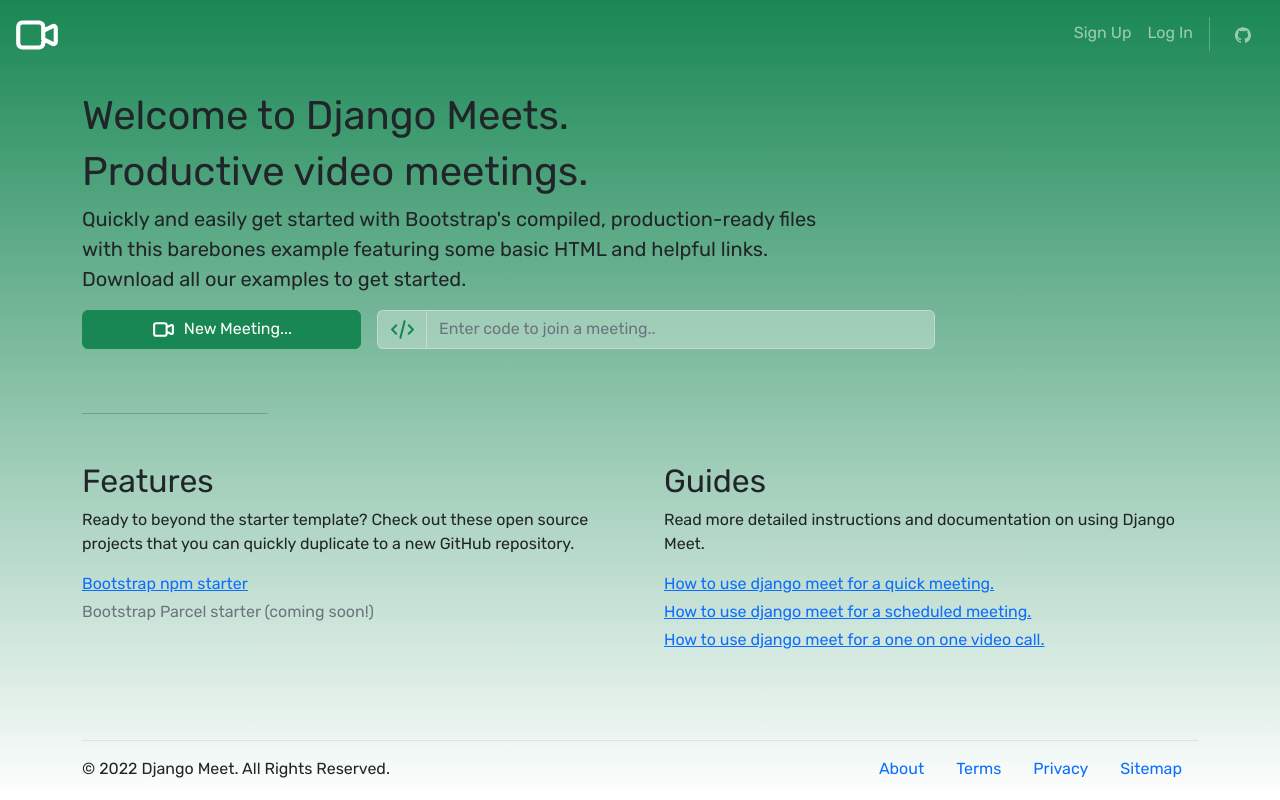
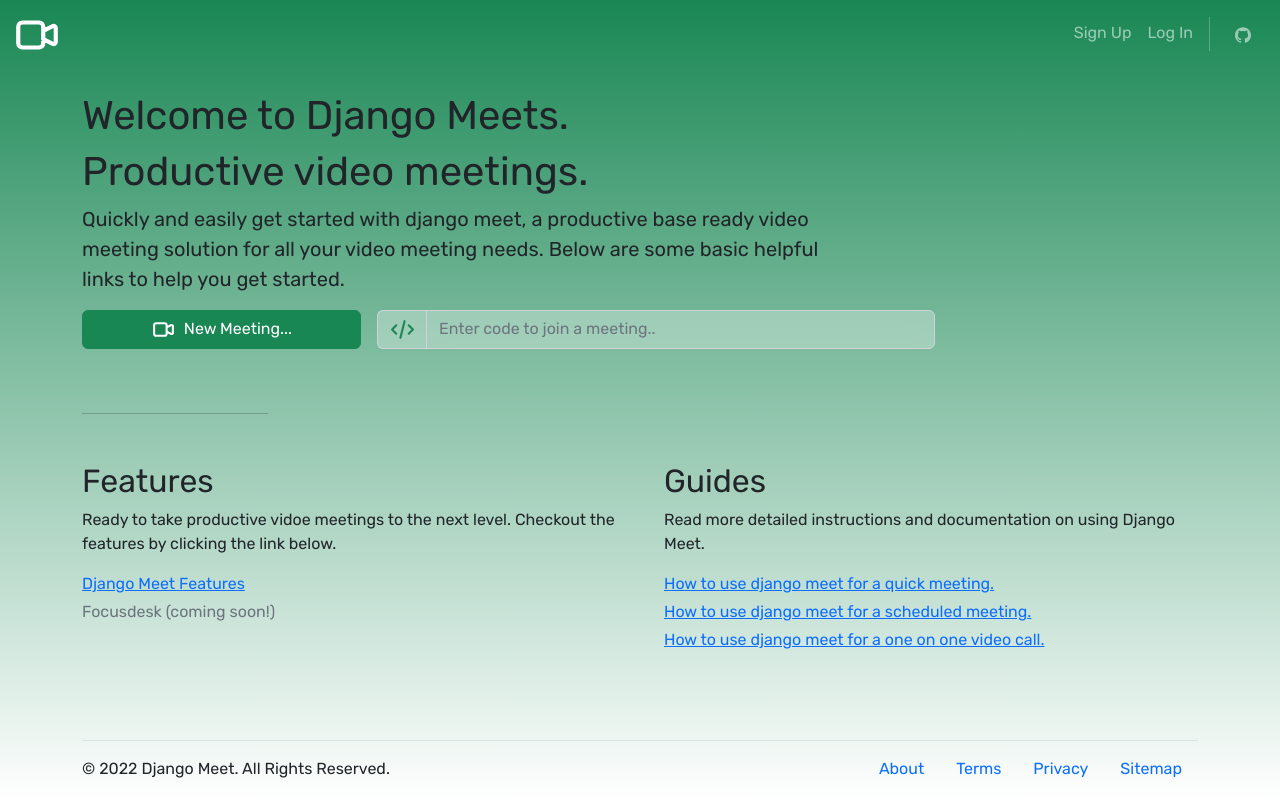
Before and after one commit to Mwale-Jonathan/django_meet, a Django app: page / in a window 1280 px wide. Run offline with Django 4.2, Linux system fonts and the light colour scheme; some web fonts are replaced.

Commit message:
fixed up cta and features part

```diff
--- a/templates/core/landing.html
+++ b/templates/core/landing.html
@@ -5,10 +5,10 @@
 <h1>Welcome to Django Meets.</h1>
 <h1>Productive video meetings.</h1>
 <p class="fs-5 col-md-8">
-    Quickly and easily get started with Bootstrap's compiled,
-    production-ready files with this barebones example featuring
-    some basic HTML and helpful links.
-    Download all our examples to get started.
+    Quickly and easily get started with django meet,
+    a productive base ready video meeting solution for all your video meeting needs. Below are
+    some basic helpful links to help you get started.
+    <!-- Download all our examples to get started. -->
 </p>
 <div class="mb-5">
     <div class="d-flex flex-column flex-md-row gap-3">
@@ -34,10 +34,19 @@
 <div class="row g-5">
     <div class="col-md-6">
         <h2>Features</h2>
-        <p>Ready to beyond the starter template? Check out these open source projects that you can quickly duplicate to a new GitHub repository.</p>
+        <p>
+            Ready to take productive vidoe meetings to the next level.
+            Checkout the features by clicking the link below.
+        </p>
         <ul class="icon-list ps-0">
-            <li class="d-flex align-items-start mb-1"><a href="https://github.com/twbs/bootstrap-npm-starter" rel="noopener" target="_blank">Bootstrap npm starter</a></li>
-            <li class="text-muted d-flex align-items-start mb-1">Bootstrap Parcel starter (coming soon!)</li>
+            <li class="d-flex align-items-start mb-1">
+                <a href="https://github.com/twbs/bootstrap-npm-starter" rel="noopener" target="_blank">
+                    Django Meet Features
+                </a>
+            </li>
+            <li class="text-muted d-flex align-items-start mb-1">
+                Focusdesk (coming soon!)
+            </li>
         </ul>
     </div>
     <div class="col-md-6">
```
